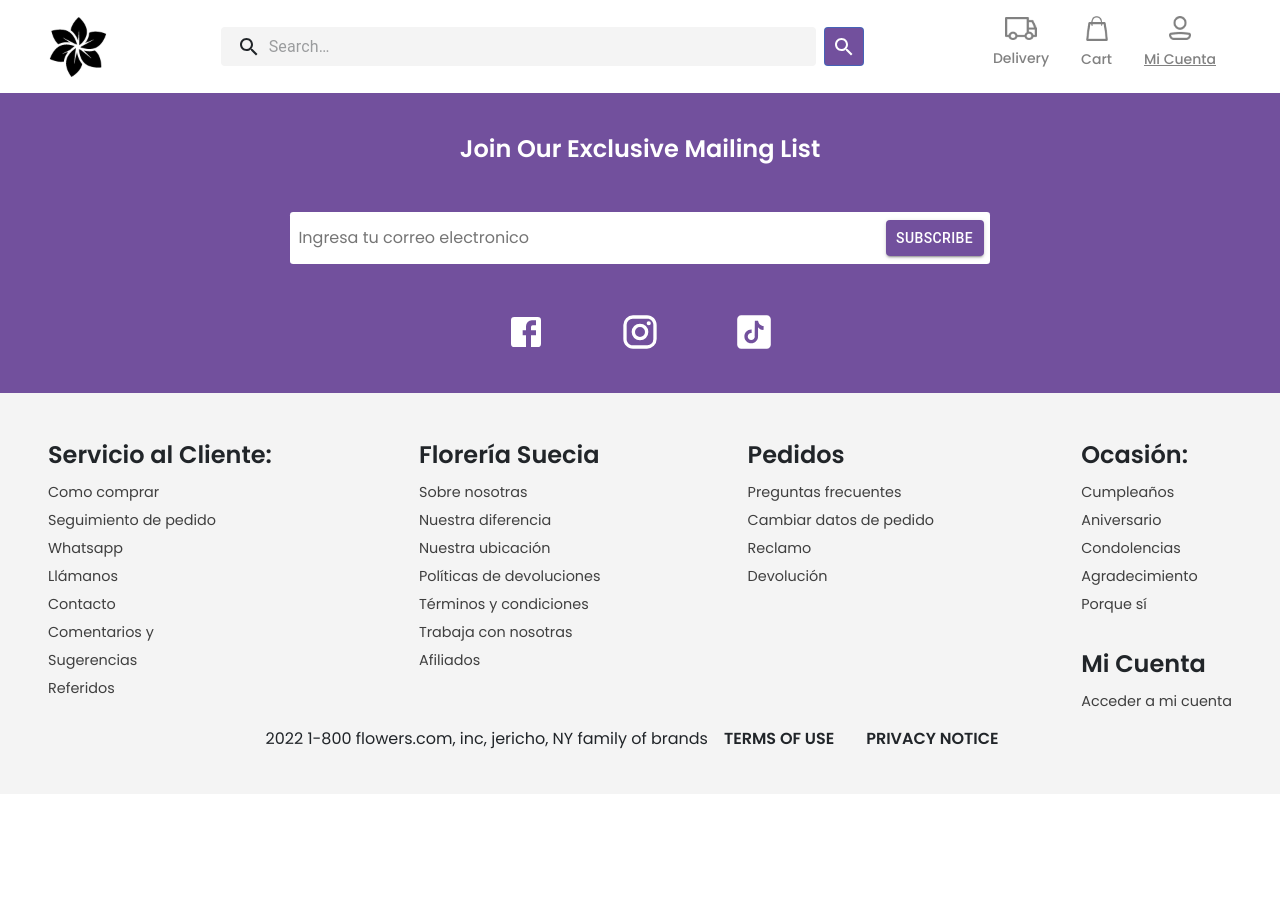
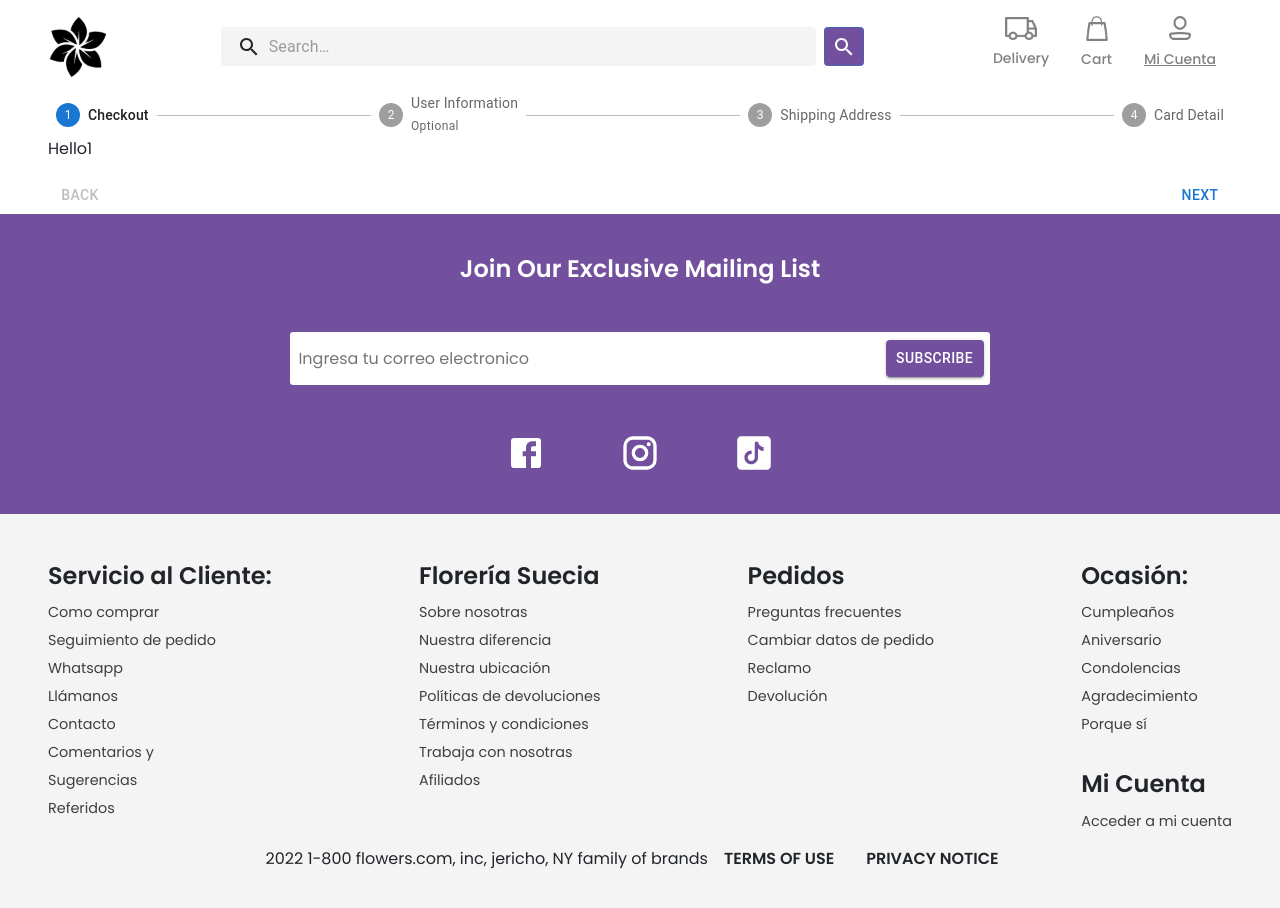
Before and after one commit to sibteali786/Project_Ecomerce, a React (Create React App) app: page /cart in a window 1280 px wide. Shown: the top 908 px of the page. Before the commit the page ends 800 px from the top, so only its background shows below. Built offline with nearby package versions, Linux system fonts and the light colour scheme.

Commit message:
defined steps of the cart page

```diff
--- a/src/App.js
+++ b/src/App.js
@@ -14,6 +14,7 @@
 import Footer from "./mainLayout/Footer/Footer";
 import MyAccount from "./pages/MyAccount/MyAccount";
 import Category from './pages/Category/Category';
+import Cart from './pages/Cart/Cart';
 
 const App = () => {
   return (
@@ -31,6 +32,7 @@
           <Route  path="/product" element={<Products/>} />
           <Route path="/myaccount" element={<MyAccount/>} />
           <Route path="/category" element={<Category/>}/>
+          <Route path="/cart" element={<Cart/>} />
 
           </Routes>
           <Footer/>
--- a/src/pages/Cart/Cart.js
+++ b/src/pages/Cart/Cart.js
@@ -1,11 +1,143 @@
 import React, { useState, useEffect } from "react";
 // import { withRouter } from "react-router";
-import "Cart.scss";
+import "./Cart.scss";
+import Stepper from '@mui/material/Stepper';
+import Step from '@mui/material/Step';
+import StepLabel from '@mui/material/StepLabel';
+import Button from '@mui/material/Button';
+import Typography from '@mui/material/Typography';
+import Box from "@mui/material/Box";
+const steps = ['Checkout', 'User Information', 'Shipping Address',"Card Detail"];
 const Cart = () => {
+  const [activeStep, setActiveStep] = React.useState(0);
+  const [skipped, setSkipped] = React.useState(new Set());
+
+  const isStepOptional = (step) => {
+    return step === 1;
+  };
+
+  const isStepSkipped = (step) => {
+    return skipped.has(step);
+  };
+
+  const handleNext = () => {
+    let newSkipped = skipped;
+    if (isStepSkipped(activeStep)) {
+      newSkipped = new Set(newSkipped.values());
+      newSkipped.delete(activeStep);
+    }
+    setActiveStep((prevActiveStep) => prevActiveStep + 1);
+    setSkipped(newSkipped);
+  };
+  const handleBack = () => {
+    setActiveStep((prevActiveStep) => prevActiveStep - 1);
+  };
+
+  const handleSkip = () => {
+    if (!isStepOptional(activeStep)) {
+      // You probably want to guard against something like this,
+      // it should never occur unless someone's actively trying to break something.
+      throw new Error("You can't skip a step that isn't optional.");
+    }
+
+    setActiveStep((prevActiveStep) => prevActiveStep + 1);
+    setSkipped((prevSkipped) => {
+      const newSkipped = new Set(prevSkipped.values());
+      newSkipped.add(activeStep);
+      return newSkipped;
+    });
+  };
+
+  const handleReset = () => {
+    setActiveStep(0);
+  };
+  const ContentDivs = ()=>{
+    if(activeStep === 0){
+      return (
+        <div>
+          Hello1
+        </div>
+      )
+    }else if(activeStep === 1){
+      return (
+        <div>
+          Hello2
+        </div>
+      )
+    }else if(activeStep === 2){
+      return (
+        <div>
+          Hello3
+        </div>
+      )
+    }else if(activeStep === 3){
+      return (
+        <div>
+          Hello4
+        </div>
+      )
+    }
+  }
+
   return (
-    <>
-      <p>Hello world</p>
-    </>
+    <div className="cartContainer">
+      <div>
+      <Stepper activeStep={activeStep}>
+        {steps.map((label, index) => {
+          const stepProps = {};
+          const labelProps = {};
+          if (isStepOptional(index)) {
+            labelProps.optional = (
+              <Typography variant="caption">Optional</Typography>
+            );
+          }
+          if (isStepSkipped(index)) {
+            stepProps.completed = false;
+          }
+          return (
+            <Step key={label} {...stepProps}>
+              <StepLabel {...labelProps}>{label}</StepLabel>
+            </Step>
+          );
+        })}
+      </Stepper>
+      {activeStep === steps.length ? (
+        <React.Fragment>
+          <Typography sx={{ mt: 2, mb: 1 }}>
+            All steps completed - you&apos;re finished
+          </Typography>
+          <Box sx={{ display: 'flex', flexDirection: 'row', pt: 2 }}>
+            <Box sx={{ flex: '1 1 auto' }} />
+            <Button onClick={handleReset}>Reset</Button>
+          </Box>
+        </React.Fragment>
+      ) : (
+        <React.Fragment>
+          {ContentDivs()}
+          <Box sx={{ display: 'flex', flexDirection: 'row', pt: 2 }}>
+            <Button
+              color="inherit"
+              disabled={activeStep === 0}
+              onClick={handleBack}
+              sx={{ mr: 1 }}
+            >
+              Back
+            </Button>
+            <Box sx={{ flex: '1 1 auto' }} />
+            {isStepOptional(activeStep) && (
+              <Button color="inherit" onClick={handleSkip} sx={{ mr: 1 }}>
+                Skip
+              </Button>
+            )}
+
+            <Button onClick={handleNext}>
+              {activeStep === steps.length - 1 ? 'Finish' : 'Next'}
+            </Button>
+          </Box>
+        </React.Fragment>
+      )}
+      </div>
+    </div>
   );
 };
 
--- a/src/pages/Cart/Cart.scss
+++ b/src/pages/Cart/Cart.scss
@@ -0,0 +1,7 @@
+@import "./../../mainLayout/utillities_config";
+.cartContainer{
+    max-width:1368px;
+    margin:0 auto;
+    padding:0 3rem;
+
+}
```
